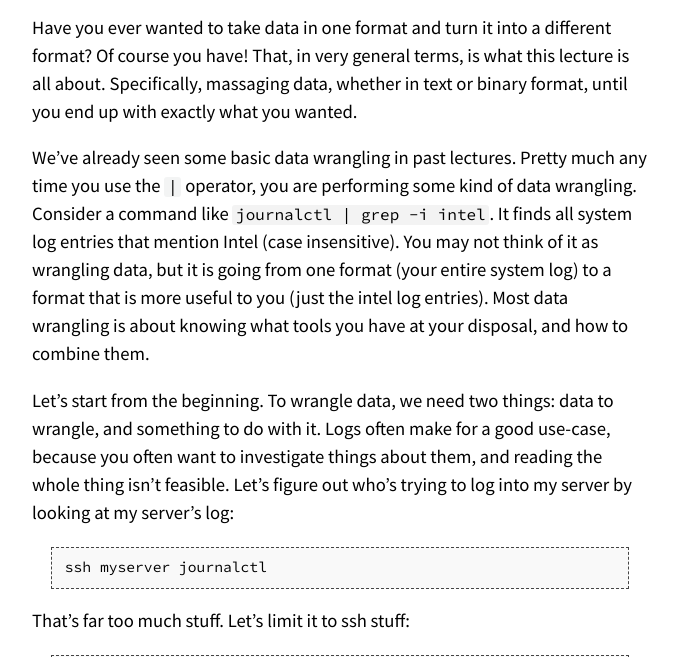
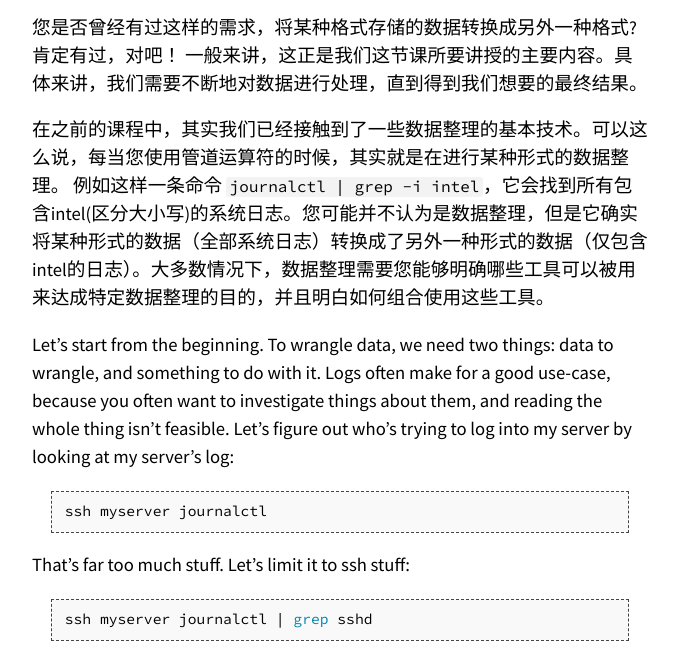
Before and after one commit to missing-semester-cn/missing-semester-cn.github.io, a Jekyll site: the page built from _2020/data-wrangling.md, in a window 1280 px wide and 900 px high, scrolled down 252 px, cut to the strip 243-900 px from the top of the window. Shown: the whole strip, without its empty margins (300-978 px from the left). Built offline with Jekyll 4.4.1, drawn with Linux system fonts in a browser that asks for light colours.

Commit message:
Update data-wrangling.md

```diff
--- a/_2020/data-wrangling.md
+++ b/_2020/data-wrangling.md
@@ -12,19 +12,13 @@ video:
 [Reddit Discussion](https://www.reddit.com/r/hackertools/comments/anicor/data_wrangling_iap_2019/)
 {% endcomment %}
 
-Have you ever wanted to take data in one format and turn it into a
-different format? Of course you have! That, in very general terms, is
-what this lecture is all about. Specifically, massaging data, whether in
-text or binary format, until you end up with exactly what you wanted.
 
-We've already seen some basic data wrangling in past lectures. Pretty
-much any time you use the `|` operator, you are performing some kind of
-data wrangling. Consider a command like `journalctl | grep -i intel`. It
-finds all system log entries that mention Intel (case insensitive). You
-may not think of it as wrangling data, but it is going from one format
-(your entire system log) to a format that is more useful to you (just
-the intel log entries). Most data wrangling is about knowing what tools
-you have at your disposal, and how to combine them.
+您是否曾经有过这样的需求，将某种格式存储的数据转换成另外一种格式? 肯定有过，对吧！
+一般来讲，这正是我们这节课所要讲授的主要内容。具体来讲，我们需要不断地对数据进行处理，直到得到我们想要的最终结果。
+
+在之前的课程中，其实我们已经接触到了一些数据整理的基本技术。可以这么说，每当您使用管道运算符的时候，其实就是在进行某种形式的数据整理。
+例如这样一条命令 `journalctl | grep -i intel`，它会找到所有包含intel(区分大小写)的系统日志。您可能并不认为是数据整理，但是它确实将某种形式的数据（全部系统日志）转换成了另外一种形式的数据（仅包含intel的日志）。大多数情况下，数据整理需要您能够明确哪些工具可以被用来达成特定数据整理的目的，并且明白如何组合使用这些工具。
+
 
 Let's start from the beginning. To wrangle data, we need two things:
 data to wrangle, and something to do with it. Logs often make for a good
```
